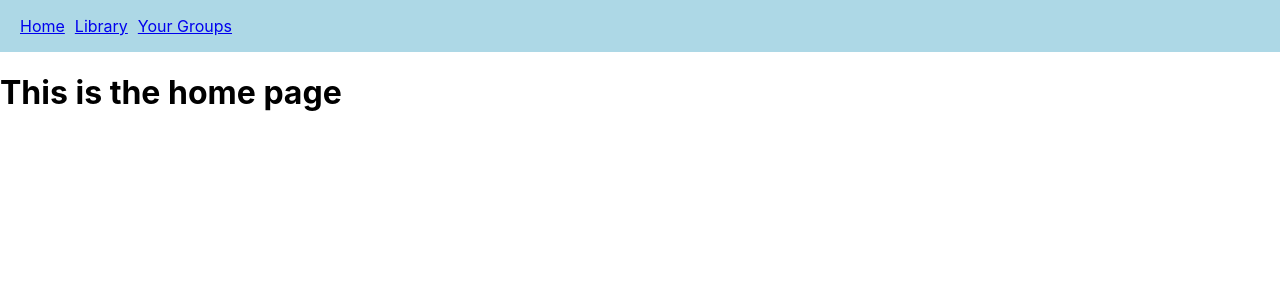
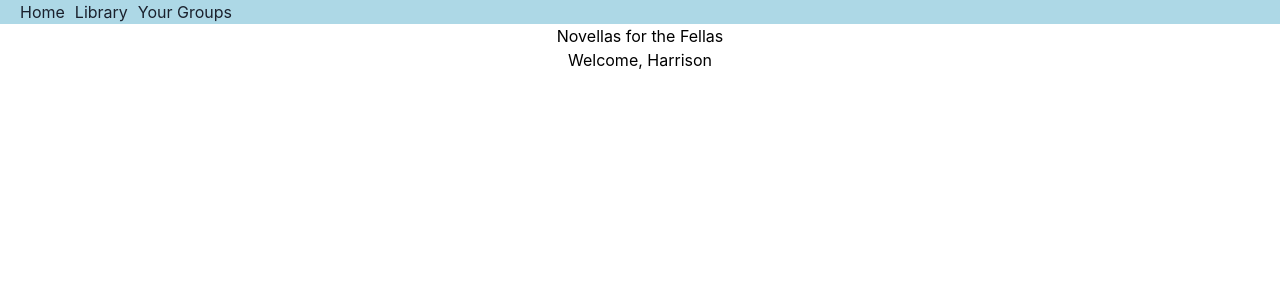
Before and after one commit to HCutrone/TheIndecisiveDevs, a React (Create React App) app: page /home in a window 1280 px wide. Shown: the top 300 px of the page. Built offline with nearby package versions, Linux system fonts and the light colour scheme.

Commit message:
chackra UI

```diff
--- a/package.json
+++ b/package.json
@@ -3,9 +3,14 @@
   "version": "0.1.0",
   "private": true,
   "dependencies": {
+    "@chakra-ui/react": "^1.8.8",
+    "@emotion/react": "^11.9.0",
+    "@emotion/styled": "^11.8.1",
     "@testing-library/jest-dom": "^5.16.4",
     "@testing-library/react": "^13.0.1",
     "@testing-library/user-event": "^13.5.0",
+    "axios": "^0.26.1",
+    "framer-motion": "^6.3.0",
     "react": "^18.0.0",
     "react-dom": "^18.0.0",
     "react-router": "^6.3.0",
--- a/src/App.css
+++ b/src/App.css
@@ -2,7 +2,6 @@
   text-align: center;
 }
 
-.container {
-  color: black;
-  border: 5px;
+body {
+  background-color: lightcyan;
 }
--- a/src/App.js
+++ b/src/App.js
@@ -1,13 +1,13 @@
 import './App.css';
-import { Outlet } from 'react-router-dom'
+import { Outlet } from 'react-router-dom'
 import Nav from './components/Nav.js'
 
 function App() {
   return (
-    <div className="container">
+    <body>
       <Nav />
       <Outlet />
-    </div>
+    </body>
   );
 }
 
--- a/src/index.js
+++ b/src/index.js
@@ -6,19 +6,23 @@ import Home from './routes/Home'
 import Library from './routes/Library'
 import Groups from './routes/Groups'
 import { BrowserRouter, Routes, Route } from 'react-router-dom'
+import { axios } from 'axios'
+import { ChakraProvider } from '@chakra-ui/react'
 import reportWebVitals from './reportWebVitals';
 
 const root = ReactDOM.createRoot(document.getElementById('root'));
 root.render(
+  <ChakraProvider>
     <BrowserRouter>
       <Routes>
         <Route path="/" element={<App />}>
-        <Route path="home" element={<Home />} />
+          <Route path="home" element={<Home user="Harrison"/>} />
           <Route path="library" element={<Library />} />
           <Route path="groups" element={<Groups />} />
         </Route>
       </Routes>
     </BrowserRouter>
+  </ChakraProvider>
 );
 
 // If you want to start measuring performance in your app, pass a function
--- a/src/routes/Home.js
+++ b/src/routes/Home.js
@@ -1,9 +1,11 @@
+import './Routes.css'
 import React from 'react'
 
-const Home = () => {
+const Home = ({ user }) => {
   return (
-    <div>
-      <h1>This is the home page</h1>
+    <div className="home-container">
+      <h1>Novellas for the Fellas</h1>
+      <h2>Welcome, {user}</h2>
     </div>
   )
 }
--- a/src/routes/Routes.css
+++ b/src/routes/Routes.css
@@ -0,0 +1,8 @@
+.home-body {
+  background-color: lightcyan;
+}
+
+.home-container {
+  color: black;
+  text-align: center;
+}
```
Also changed, not shown: 1 other file (tests, documents, lock files or other folders). Lines whose indentation alone changed are shown as unchanged.
